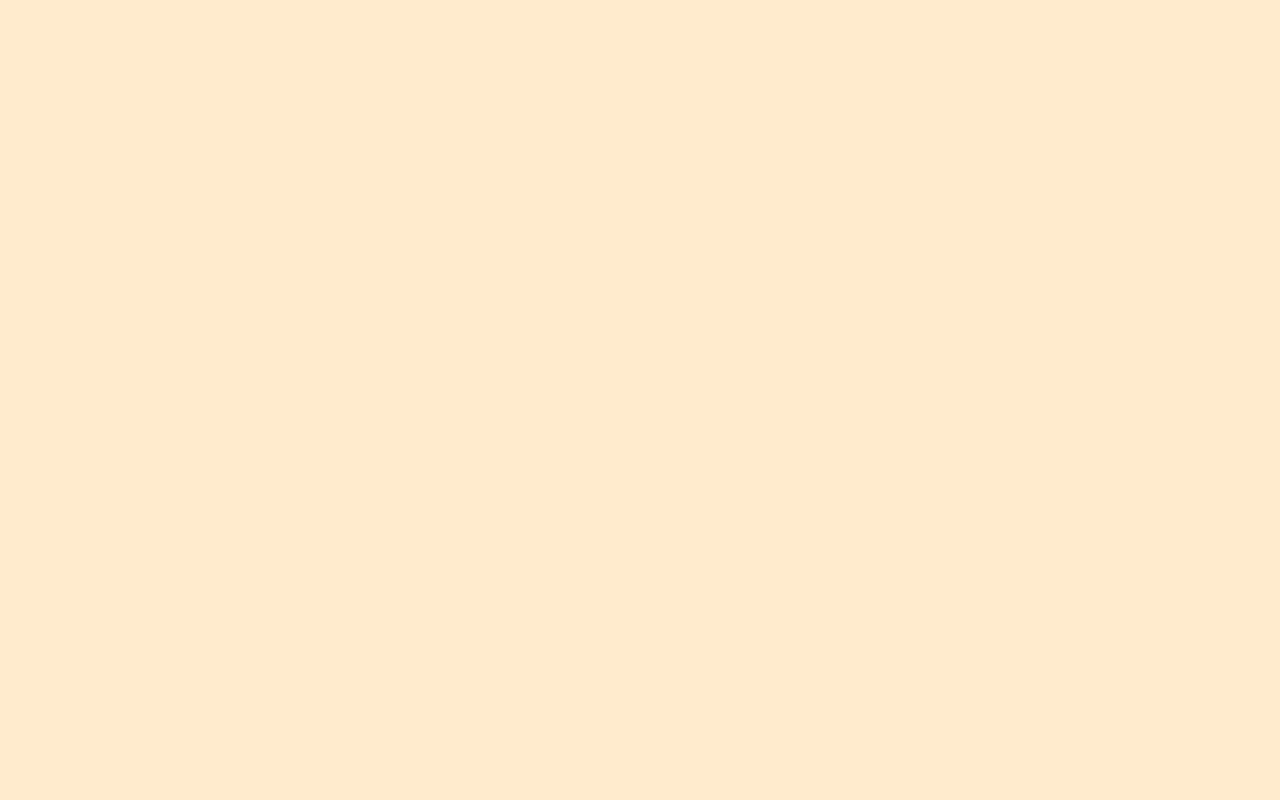
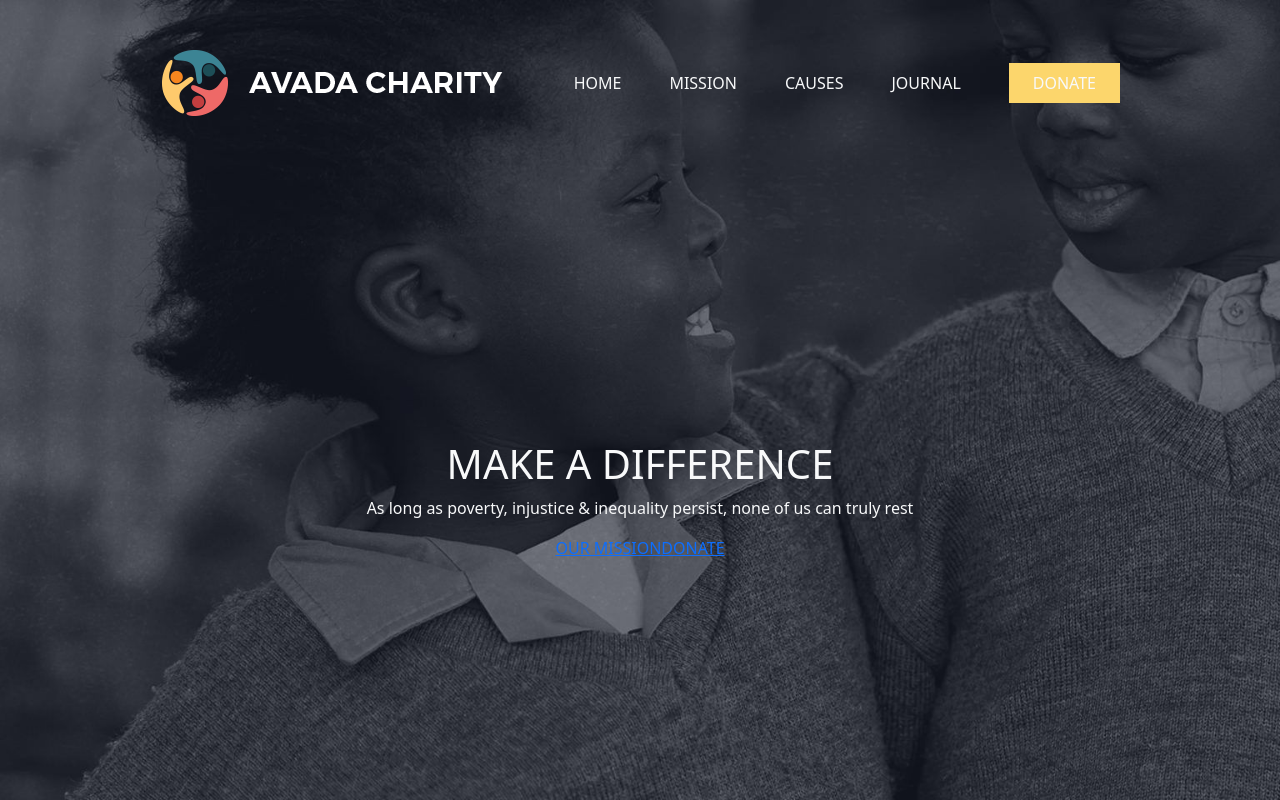
Before and after one commit to marcoarnulfo/proj-html-vuejs, a Vue app: page / in a window 1280 px wide. Shown: the top 800 px of the page. Built offline with nearby package versions, Linux system fonts and the light colour scheme.

Commit message:
create header

```diff
--- a/src/App.vue
+++ b/src/App.vue
@@ -1,18 +1,34 @@
 <script>
 import {store} from './store.js';
+import AppHeader from './components/AppHeader.vue';
 export default {
   name: 'App',
   data(){
     return{
       store,
     }
+  },
+  components:{
+    AppHeader,
   }
 }
 </script>
 
 <template>
 
+  <AppHeader/>
+<!-- /#site_header -->
+
+<main id="site_main">
+
+</main>
+<!-- /#site_main -->
+<footer id="site_footer">
+
+</footer>
+<!-- /#site_footer -->
 </template>
 
-<style scoped>
+<style lang="scss" scoped>
+
 </style>
--- /dev/null
+++ b/src/components/AppHeader.vue
@@ -0,0 +1,67 @@
+<script>
+export default {
+    name: 'AppHeader'
+}
+</script>
+
+<template>
+
+    <header id="site_header" class="position-relative">
+        <div class="container-fluid spacing_x py-5 nav_bar d-flex justify-content-between ">
+            <div class="logo text-danger">
+                <img src="../assets/img/avada-charity-logo.png" alt="">
+            </div>
+
+            <div class="links d-flex text-light gap-5 align-items-center">
+                <div><a href="#"></a>HOME</div>
+                <div><a href="#"></a>MISSION</div>
+                <div><a href="#"></a>CAUSES</div>
+                <div><a href="#"></a>JOURNAL</div>
+                <div class="donate px-4 py-2"><a href="#"></a>DONATE</div>
+            </div>
+        </div>
+        <div class="difference text-center text-light">
+            <h1>MAKE A DIFFERENCE</h1>
+            <p>As long as poverty, injustice & inequality persist, none of us can truly rest</p>
+            <div class="d-flex justify-content-center">
+                <div class="mission"><a href="#">OUR MISSION</a></div>
+                <div class="donate_now"><a href="#">DONATE</a></div>
+            </div>
+
+        </div>
+        <!-- <img class="img-fluid" src="../assets/img/home-page-slider.jpg" alt="">  -->
+
+    </header>
+
+</template>
+
+<style lang="scss" scoped>
+#site_header {
+    background-image: url('../../src/assets/img/home-page-slider.jpg');
+    background-repeat: no-repeat;
+    background-size: cover;
+    height: 1000px;
+}
+
+.spacing_x {
+    padding-left: 10rem;
+    padding-right: 10rem;
+}
+
+.links div {
+    cursor: pointer;
+}
+
+.donate {
+    background-color: #fcd66c;
+}
+
+.difference {
+    margin: 0;
+    position: absolute;
+    top: 50%;
+    left: 50%;
+    -ms-transform: translate(-50%, -50%);
+    transform: translate(-50%, -50%);
+}
+</style>
```
